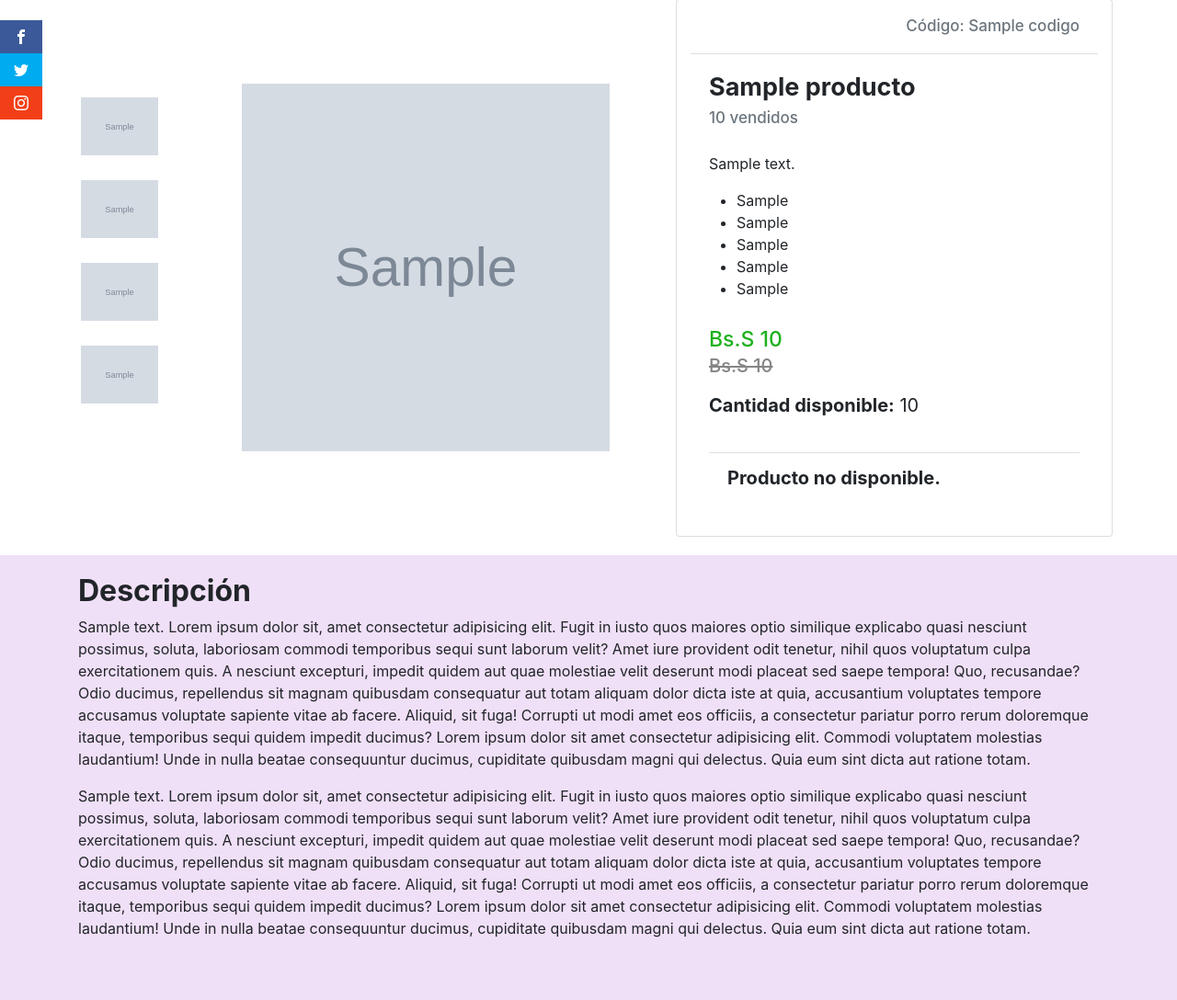
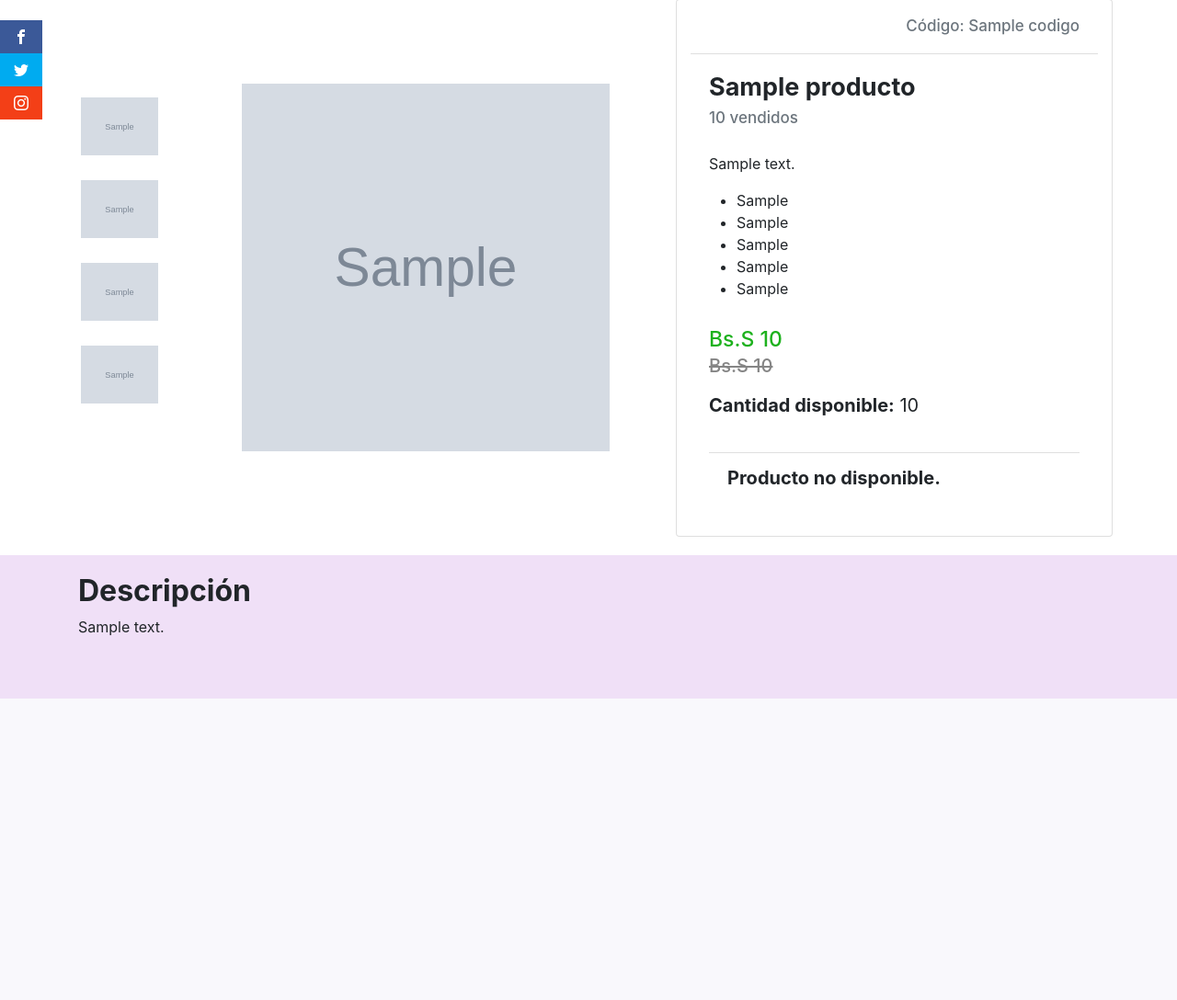
Before and after one commit to REI94/InventoryMakarion, a Django app: template templates/producto/verProducto.html in a window 1280 px wide. Shown: the part 558-1646 px from the top of the page at 92% size. After the commit the page ends 1318 px from the top, so only its background shows below. Run offline with Django 3.2, Linux system fonts and the light colour scheme; the template is opened without the code that fills it: most values are stand-ins (such as "Sample title", 1, 10 or a date in 2020); grey boxes marked "Sample" are stand-in pictures; some libraries are stand-ins or nearby versions; some web fonts are replaced.

Commit message:
Puliendo código

```diff
--- a/apps/producto/urls.py
+++ b/apps/producto/urls.py
@@ -8,6 +8,5 @@ urlpatterns = [
     path('bolsos', BolsosListView.as_view(), name = 'producto_bolso'),
     path('carteras', CarterasListView.as_view(), name = 'producto_carteras'),
     path('cartucheras', CartucherasListView.as_view(), name = 'producto_cartucheras'),
-    #path('verProducto', VerProducto.as_view(), name = 'ver_producto'),
     re_path('^verProducto/(?P<pk>\d+)$', verProductoDetailView.as_view(), name='producto-detail')
 ]
--- a/apps/users/urls.py
+++ b/apps/users/urls.py
@@ -2,8 +2,5 @@ from django.urls import path
 from .views import index, SignUp
 
 urlpatterns = [
-    #path('crear_cliente/',crearCliente, name = 'crear_cliente'),
-    ###path('', index, name='index'),
     path('signup/', SignUp.as_view(), name='signup'),
-    #path('registrar', RegistroUsuario.as_view(), name = 'registrar'),
 ]
--- a/apps/users/views.py
+++ b/apps/users/views.py
@@ -15,12 +15,9 @@ def index(request):
     print(producto)
 
     producto1 = Producto.objects.filter(categoria__icontains='cartera')
-    #print(producto1)
 
     producto2 = Producto.objects.filter(categoria__icontains='cartuchera')
     return render(request, 'index.html', {'producto':producto, 'producto1':producto1, 'producto2':producto2},)
-
-    #cliente/index.html es el template
 
 class SignUp(CreateView):
     form_class = CustomUserCreationForm
--- a/templates/base/base.html
+++ b/templates/base/base.html
@@ -22,6 +22,7 @@
         <!--Banner de la página principal-->
         {%block banner%}<div class="container-fluid banner"></div> {%endblock%}
         {% block navbar %}
+        <!--Barra de navegación-->
         <nav class="navbar sticky-top navbarStyle navbar-expand-lg navbar-light bg-light" style="position: relative">
           <a class="navbar-brand" href="{% url 'index'%}">Creaciones Makarión</a>
           <button class="navbar-toggler" type="button" data-toggle="collapse" data-target="#navbarSupportedContent" aria-controls="navbarSupportedContent" aria-expanded="false" aria-label="Toggle navigation">
--- a/templates/producto/producto.html
+++ /dev/null
@@ -1 +0,0 @@
-<h1>HOlaaaaa</h1>
--- a/templates/producto/verProducto.html
+++ b/templates/producto/verProducto.html
@@ -123,8 +123,7 @@
       <div class="row align-items-center">
         <div class="col-md-12">
           <h2><strong>Descripción</strong></h2>
-          <p>{{ producto.descripcion }} Lorem ipsum dolor sit, amet consectetur adipisicing elit. Fugit in iusto quos maiores optio similique explicabo quasi nesciunt possimus, soluta, laboriosam commodi temporibus sequi sunt laborum velit? Amet iure provident odit tenetur, nihil quos voluptatum culpa exercitationem quis. A nesciunt excepturi, impedit quidem aut quae molestiae velit deserunt modi placeat sed saepe tempora! Quo, recusandae? Odio ducimus, repellendus sit magnam quibusdam consequatur aut totam aliquam dolor dicta iste at quia, accusantium voluptates tempore accusamus voluptate sapiente vitae ab facere. Aliquid, sit fuga! Corrupti ut modi amet eos officiis, a consectetur pariatur porro rerum doloremque itaque, temporibus sequi quidem impedit ducimus? Lorem ipsum dolor sit amet consectetur adipisicing elit. Commodi voluptatem molestias laudantium! Unde in nulla beatae consequuntur ducimus, cupiditate quibusdam magni qui delectus. Quia eum sint dicta aut ratione totam.</p>
-          <p>{{ producto.descripcion }} Lorem ipsum dolor sit, amet consectetur adipisicing elit. Fugit in iusto quos maiores optio similique explicabo quasi nesciunt possimus, soluta, laboriosam commodi temporibus sequi sunt laborum velit? Amet iure provident odit tenetur, nihil quos voluptatum culpa exercitationem quis. A nesciunt excepturi, impedit quidem aut quae molestiae velit deserunt modi placeat sed saepe tempora! Quo, recusandae? Odio ducimus, repellendus sit magnam quibusdam consequatur aut totam aliquam dolor dicta iste at quia, accusantium voluptates tempore accusamus voluptate sapiente vitae ab facere. Aliquid, sit fuga! Corrupti ut modi amet eos officiis, a consectetur pariatur porro rerum doloremque itaque, temporibus sequi quidem impedit ducimus? Lorem ipsum dolor sit amet consectetur adipisicing elit. Commodi voluptatem molestias laudantium! Unde in nulla beatae consequuntur ducimus, cupiditate quibusdam magni qui delectus. Quia eum sint dicta aut ratione totam.</p>
+          <p>{{ producto.descripcion }}</p>
         </div>
       </div>
     </div>
```
Also changed, not shown: MakarionWeb/urls.py (+0 -24 lines), apps/producto/views.py (+1 -18 lines).
